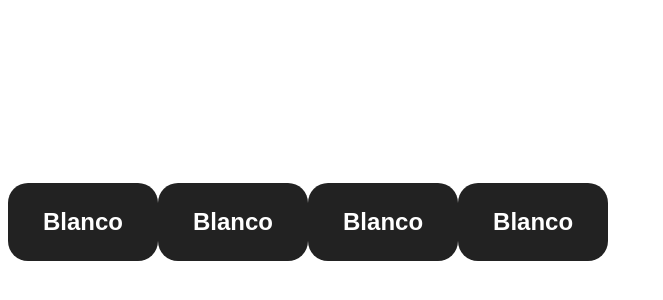
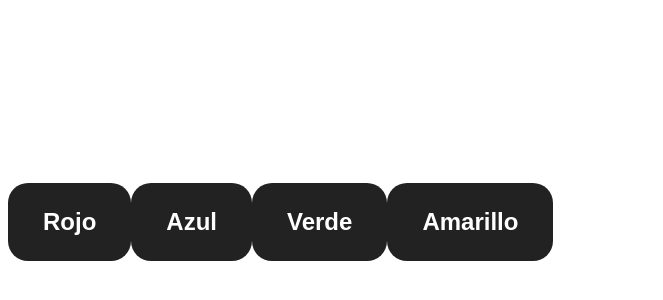
Before and after one commit to edwinandreshenao60-hash/Taller_Cambio-Dinamico-de-colores-en-angular_15-05-2026, an Angular app: page / in a window 1280 px wide. Shown: the part 146-446 px from the top of the page, without its empty margins (0-663 px from the left). Built offline with nearby package versions, Linux system fonts and the light colour scheme.

Commit message:
feat(container): enlazar botones con el visor e implementar método changeColor

```diff
--- a/src/app/container/container.component.html
+++ b/src/app/container/container.component.html
@@ -1,6 +1,10 @@
-<app-color-box [receivedColor]="currentColor"></app-color-box>
+<div class="app-wrapper">
+  <app-color-box [receivedColor]="colorActual"></app-color-box>
 
-<app-color-button></app-color-button>
-<app-color-button></app-color-button>
-<app-color-button></app-color-button>
-<app-color-button></app-color-button>
+  <div class="button-group">
+    <app-color-button buttonColor="red" buttonText="Rojo" (colorClicked)="changeColor($event)"></app-color-button>
+    <app-color-button buttonColor="blue" buttonText="Azul" (colorClicked)="changeColor($event)"></app-color-button>
+    <app-color-button buttonColor="green" buttonText="Verde" (colorClicked)="changeColor($event)"></app-color-button>
+    <app-color-button buttonColor="yellow" buttonText="Amarillo" (colorClicked)="changeColor($event)"></app-color-button>
+  </div>
+</div>
--- a/src/app/container/container.component.ts
+++ b/src/app/container/container.component.ts
@@ -7,9 +7,9 @@ import { Component } from '@angular/core';
   styleUrl: './container.component.scss'
 })
 export class ContainerComponent {
-  currentColor: string = 'Blanco';
+  colorActual: string = 'white';
 
-  updateColor(color: string): void {
-    this.currentColor = color;
+  changeColor(newColor: string): void {
+    this.colorActual = newColor;
   }
 }
```
